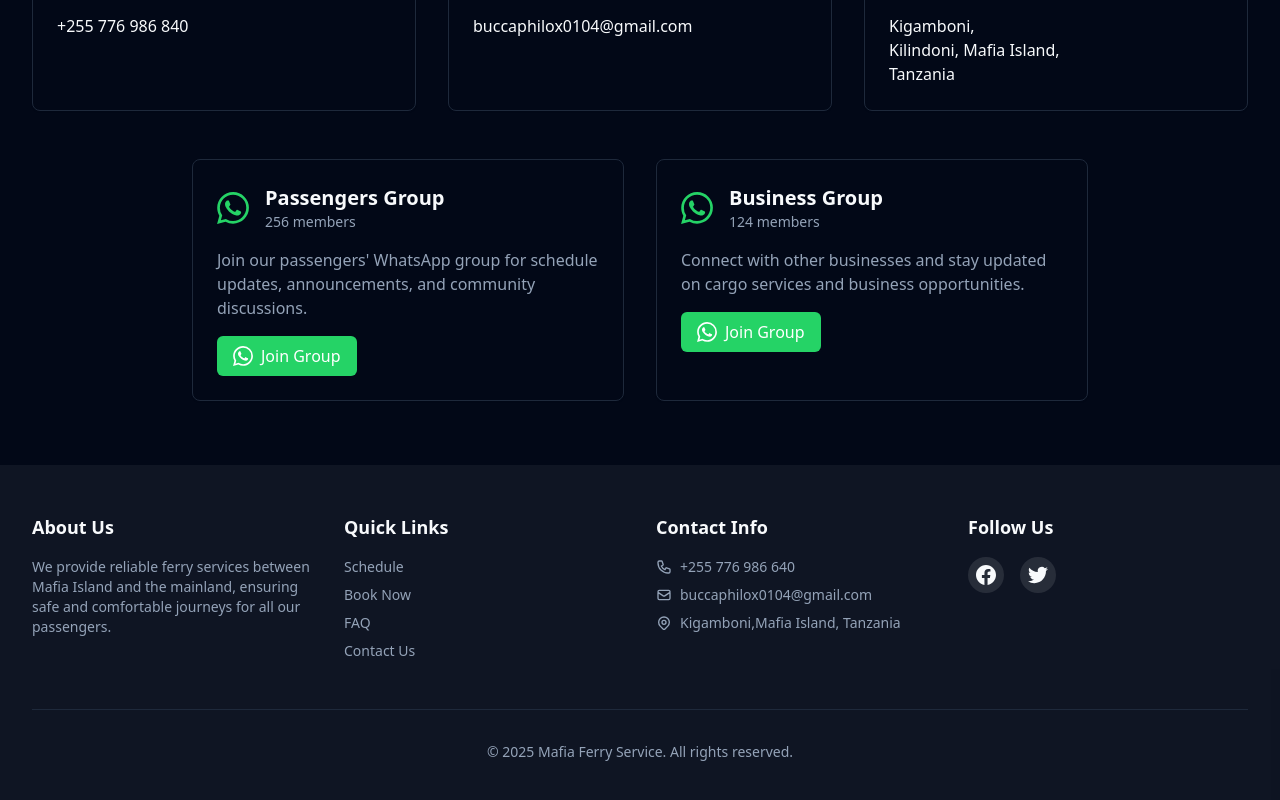
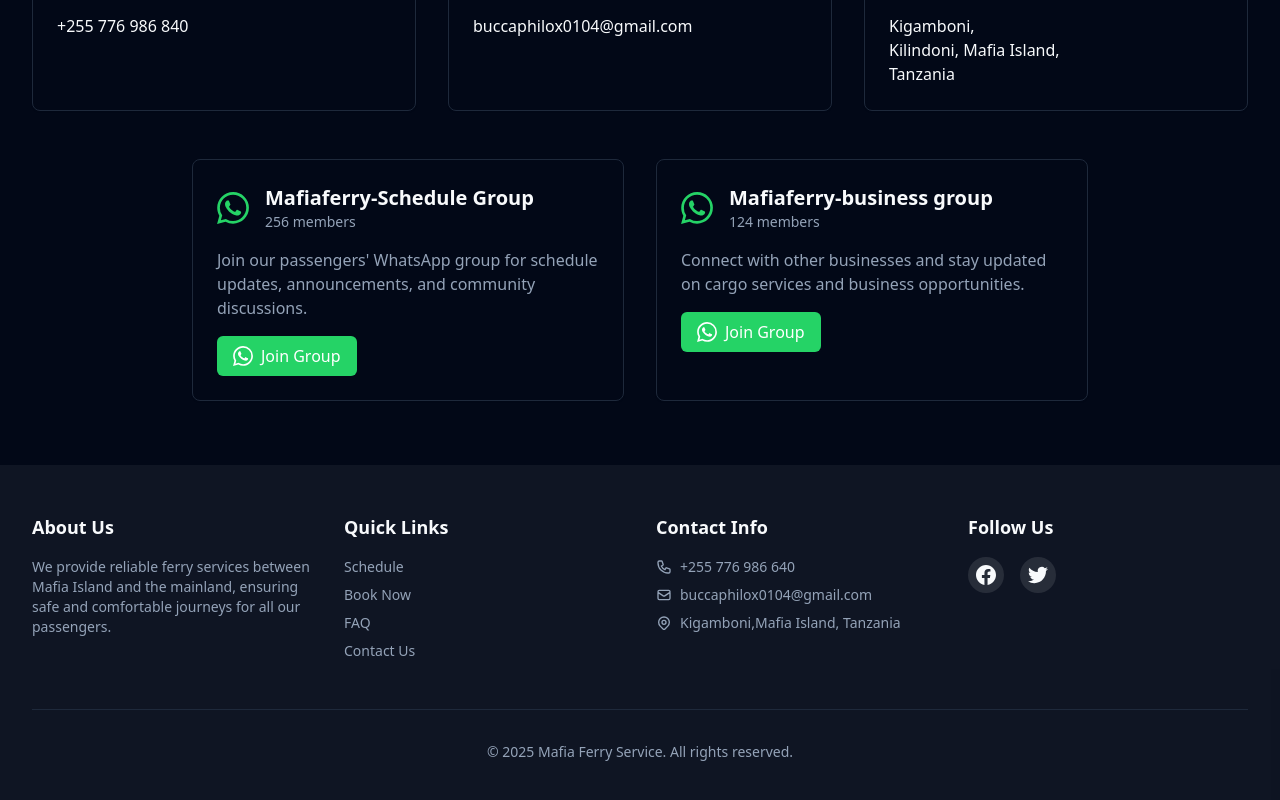
Before and after one commit to ThisIsBucca/mafiaferry_mafisatyv2, a React (Vite) app: page / in a window 1280 px wide. Shown: the part 1872-2672 px from the top of the page. Built offline with nearby package versions, Linux system fonts and the light colour scheme; no server answers; the database is empty.

Commit message:
Update contact component
- Refactored the contact component to improve readability.
- Fixed minor styling issues.

```diff
--- a/src/components/contact.jsx
+++ b/src/components/contact.jsx
@@ -78,7 +78,7 @@ export function Contact() {
                 <path d="M17.472 14.382c-.297-.149-1.758-.867-2.03-.967-.273-.099-.471-.148-.67.15-.197.297-.767.966-.94 1.164-.173.199-.347.223-.644.075-.297-.15-1.255-.463-2.39-1.475-.883-.788-1.48-1.761-1.653-2.059-.173-.297-.018-.458.13-.606.134-.133.298-.347.446-.52.149-.174.198-.298.298-.497.099-.198.05-.371-.025-.52-.075-.149-.669-1.612-.916-2.207-.242-.579-.487-.5-.669-.51-.173-.008-.371-.01-.57-.01-.198 0-.52.074-.792.372-.272.297-1.04 1.016-1.04 2.479 0 1.462 1.065 2.875 1.213 3.074.149.198 2.096 3.2 5.077 4.487.709.306 1.262.489 1.694.625.712.227 1.36.195 1.871.118.571-.085 1.758-.719 2.006-1.413.248-.694.248-1.289.173-1.413-.074-.124-.272-.198-.57-.347m-5.421 7.403h-.004a9.87 9.87 0 01-5.031-1.378l-.361-.214-3.741.982.998-3.648-.235-.374a9.86 9.86 0 01-1.51-5.26c.001-5.45 4.436-9.884 9.888-9.884 2.64 0 5.122 1.03 6.988 2.898a9.825 9.825 0 012.893 6.994c-.003 5.45-4.437 9.884-9.885 9.884m8.413-18.297A11.815 11.815 0 0012.05 0C5.495 0 .16 5.335.157 11.892c0 2.096.547 4.142 1.588 5.945L.057 24l6.305-1.654a11.882 11.882 0 005.683 1.448h.005c6.554 0 11.89-5.335 11.893-11.893a11.821 11.821 0 00-3.48-8.413z"/>
               </svg>
               <div>
-                <h3 className="text-xl font-semibold text-foreground">Passengers Group</h3>
+                <h3 className="text-xl font-semibold text-foreground">Mafiaferry-Schedule Group</h3>
                 <p className="text-sm text-muted-foreground">256 members</p>
               </div>
             </div>
@@ -105,7 +105,7 @@ export function Contact() {
                 <path d="M17.472 14.382c-.297-.149-1.758-.867-2.03-.967-.273-.099-.471-.148-.67.15-.197.297-.767.966-.94 1.164-.173.199-.347.223-.644.075-.297-.15-1.255-.463-2.39-1.475-.883-.788-1.48-1.761-1.653-2.059-.173-.297-.018-.458.13-.606.134-.133.298-.347.446-.52.149-.174.198-.298.298-.497.099-.198.05-.371-.025-.52-.075-.149-.669-1.612-.916-2.207-.242-.579-.487-.5-.669-.51-.173-.008-.371-.01-.57-.01-.198 0-.52.074-.792.372-.272.297-1.04 1.016-1.04 2.479 0 1.462 1.065 2.875 1.213 3.074.149.198 2.096 3.2 5.077 4.487.709.306 1.262.489 1.694.625.712.227 1.36.195 1.871.118.571-.085 1.758-.719 2.006-1.413.248-.694.248-1.289.173-1.413-.074-.124-.272-.198-.57-.347m-5.421 7.403h-.004a9.87 9.87 0 01-5.031-1.378l-.361-.214-3.741.982.998-3.648-.235-.374a9.86 9.86 0 01-1.51-5.26c.001-5.45 4.436-9.884 9.888-9.884 2.64 0 5.122 1.03 6.988 2.898a9.825 9.825 0 012.893 6.994c-.003 5.45-4.437 9.884-9.885 9.884m8.413-18.297A11.815 11.815 0 0012.05 0C5.495 0 .16 5.335.157 11.892c0 2.096.547 4.142 1.588 5.945L.057 24l6.305-1.654a11.882 11.882 0 005.683 1.448h.005c6.554 0 11.89-5.335 11.893-11.893a11.821 11.821 0 00-3.48-8.413z"/>
               </svg>
               <div>
-                <h3 className="text-xl font-semibold text-foreground">Business Group</h3>
+                <h3 className="text-xl font-semibold text-foreground">Mafiaferry-business group</h3>
                 <p className="text-sm text-muted-foreground">124 members</p>
               </div>
             </div>
```
